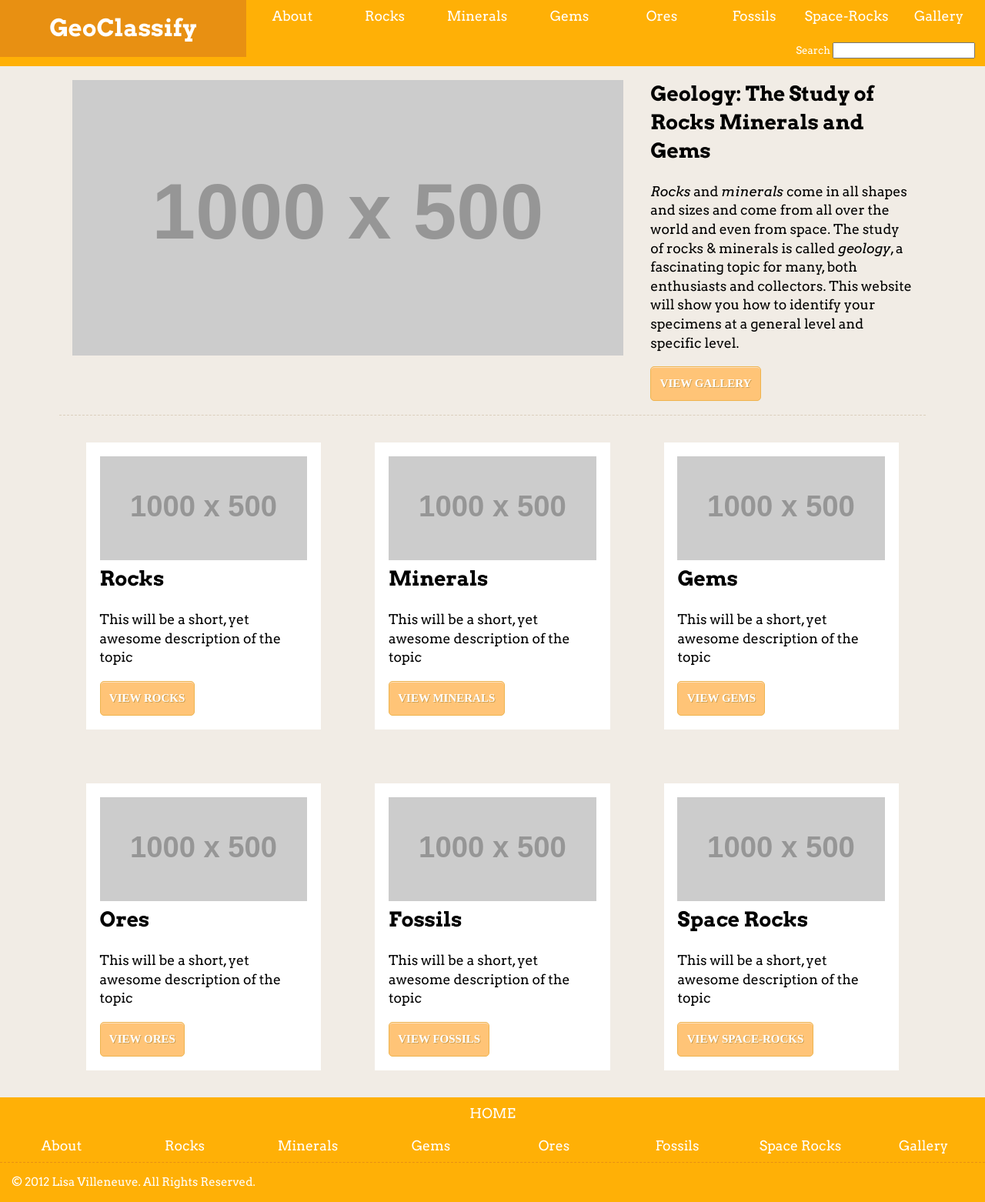
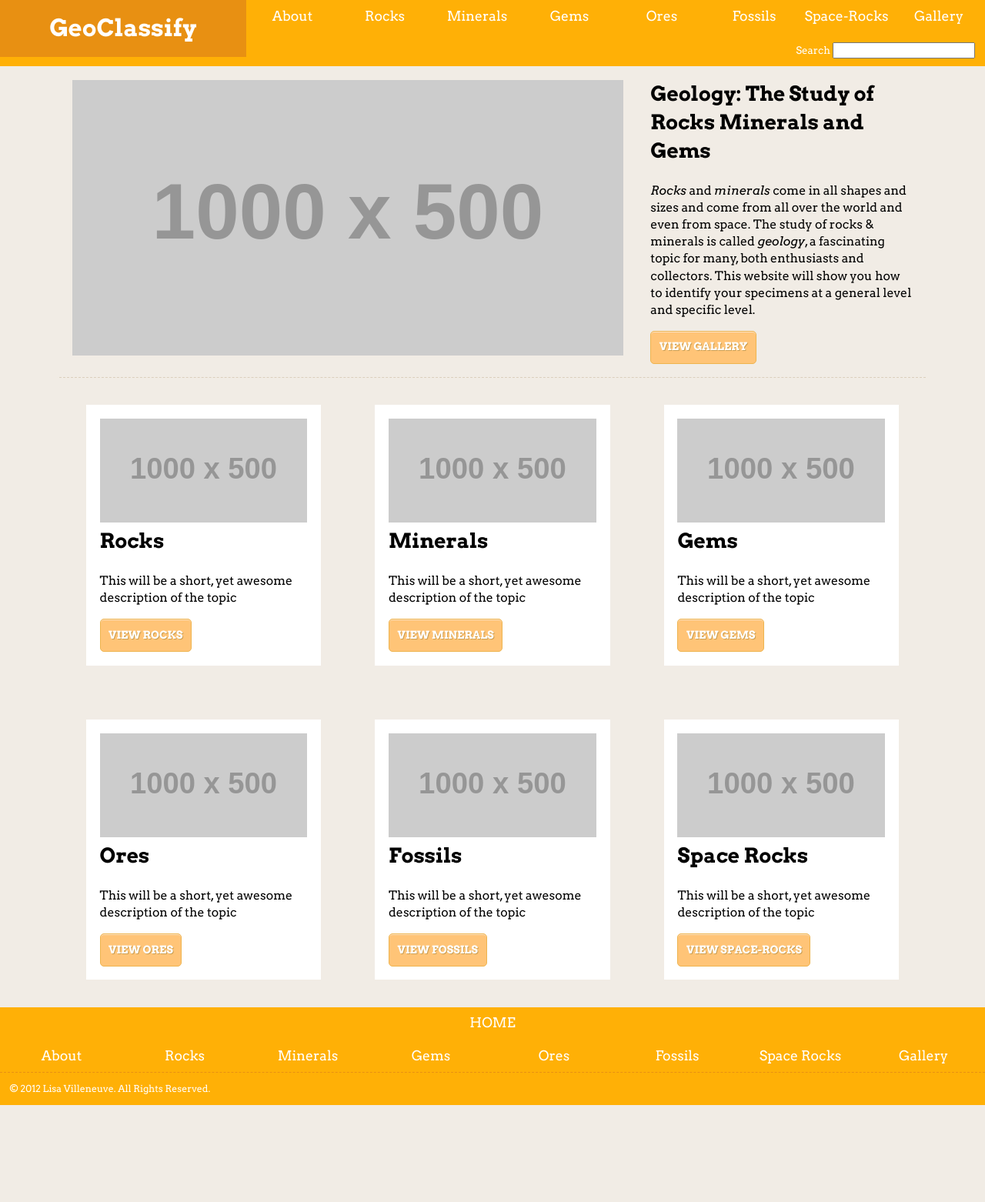
Before and after one commit to Lisa-Villeneuve/large-data-site, a Jekyll site: the page built from index.html, in a window 1280 px wide. Shown: the whole page at 77% size. Built offline with Jekyll 4.4.1, drawn with Linux system fonts in a browser that asks for light colours; Markdown is read by kramdown in place of the engine named in the settings; after the commit the page ends 1436 px from its top, so only the background shows below that.

Commit message:
font change

```diff
--- a/css/general.css
+++ b/css/general.css
@@ -7,7 +7,7 @@
 html {
 	margin: 0;
 	padding: 0;
-	font: normal 100%/1.4 'Arvo', serif;
+	font-family: normal 90%/1.4 'Arvo', serif;
 	background-color: #F1ECE5;
 }
 
@@ -24,6 +24,10 @@ h2 {
 h3 {
 	margin-bottom: 0;
 	text-transform: uppercase;
+}
+
+p {
+	font-size: .9em;
 }
 
 header {
@@ -177,7 +181,7 @@ footer {
 	background-color: #FFB006;
 	color: #fff;
 	border-top: dashed 1px #E89012;
-	font: normal 85%/1.4 'Arvo', serif;
+	font: normal 70%/1.4 'Arvo', serif;
 }
 
 footer a {
@@ -208,8 +212,8 @@ footer a {
 	display:inline-block;
 
 	color:#ffffff;
-	font-family:Rockwell;
-	font-size:15px;
+	font-family:'Arvo', serif;
+	font-size:14px;
 	font-weight:bold;
 	font-style:normal;
 	padding: .75em;
```
